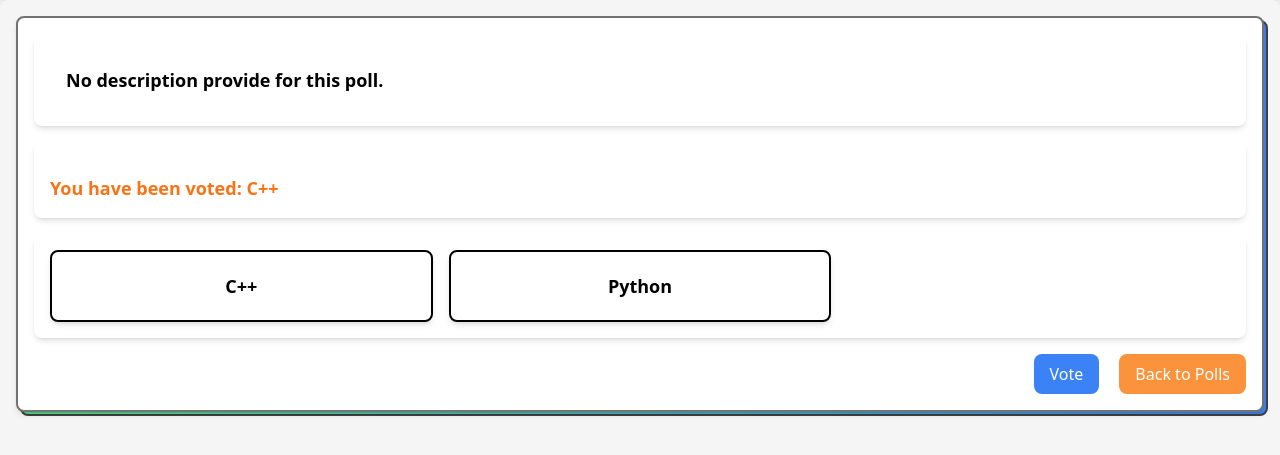
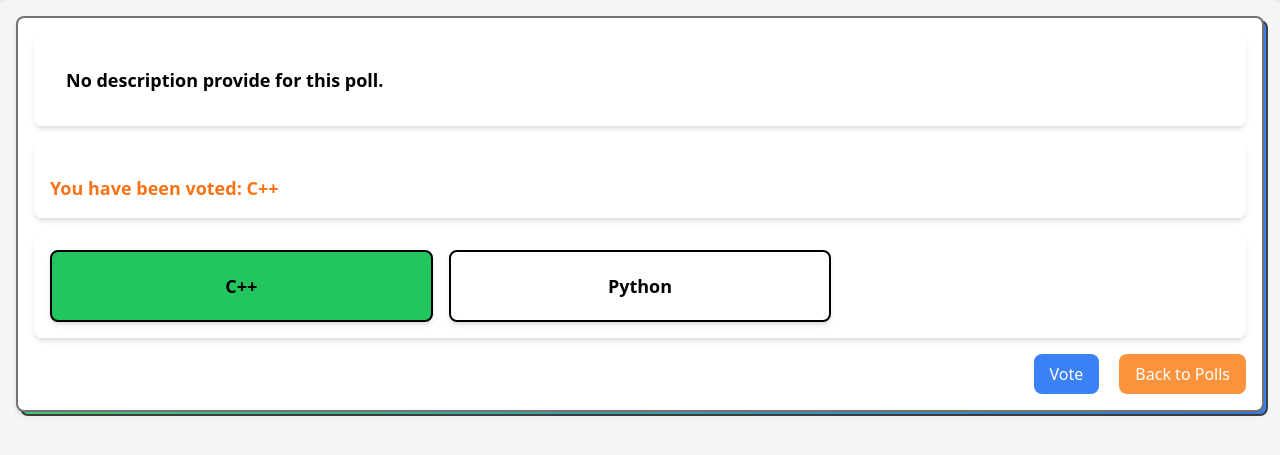
Before and after one commit to Sosokker/ku-polls, a Django app: page /polls/1/ in a window 1280 px wide. Shown: the part 66-521 px from the top of the page. Run offline with Django 4.2, Linux system fonts and the light colour scheme; a user stored in the database is signed in; data comes from the database, SQL or seed files in the repository; some libraries are stand-ins or nearby versions.

Commit message:
Show button that user used to vote and update README.md

```diff
--- a/polls/templates/polls/detail.html
+++ b/polls/templates/polls/detail.html
@@ -61,10 +61,10 @@
 								{% for choice in question.choice_set.all %}
 								<label>
 									{% if choice == selected_choice %}
-									<input type="radio" name="choice" value="{{ choice.id }}" class="hidden" />
+									<input type="radio" name="choice" value="{{ choice.id }}" class="hidden" checked="checked"/>
 									<button
 										type="button"
-										class="choice-button selected bg-white-500 border-2 border-black hover:bg-neutral-200 text-black px-4 py-2 rounded-lg shadow-md transition-colors duration-300 w-full py-5 font-bold text-lg truncate"
+										class="choice-button selected bg-green-500 border-solid border-2 border-black hover:bg-green-600 text-black px-4 py-2 rounded-lg shadow-md transition-colors duration-300 w-full py-5 font-bold text-lg truncate"
 										onclick="toggleChoice(this, '{{ choice.id }}')">
 										{{ choice.choice_text }}
 									</button>
```
Also changed, not shown: README.md.
